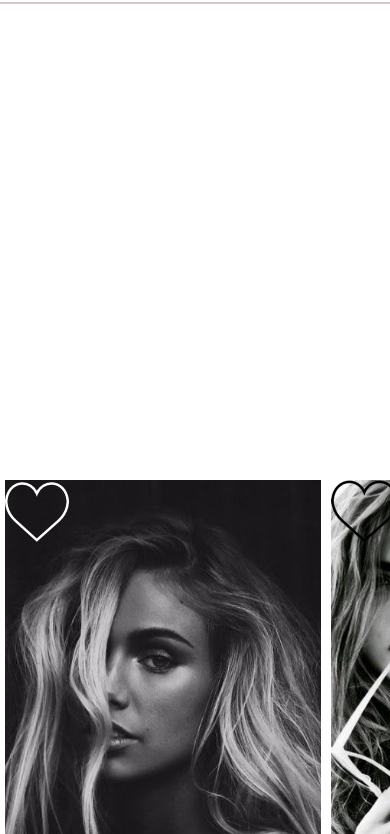
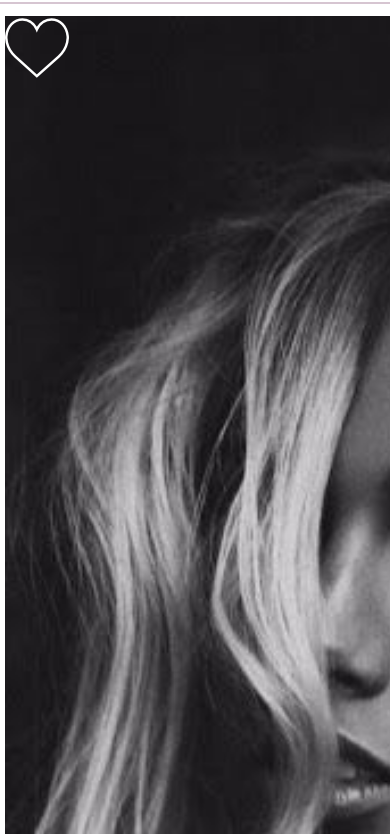
Before and after one commit to megankaluza/fashion, a plain HTML site: page index.html in a window 390 px wide. Shown: the part 192-1026 px from the top of the page. Drawn offline with nearby package versions, Linux system fonts and the light colour scheme; a web font is replaced by a local one.

Commit message:
add responsiveness to tablet/mobile screens using media queries

```diff
--- a/css/styles.scss
+++ b/css/styles.scss
@@ -10,13 +10,14 @@
 // Sass Components
 @import "base/index";
 
+html, body {
+  height: 100%;
+}
+
 h2 {
   @extend %rotate;
-  // color: $white;
   position: relative;
   top: 1000px;
-  // font-family: $stack-anton;
-  // font-size: 10em;
 }
 
 hr {
@@ -25,9 +26,7 @@ hr {
 }
 
 p {
-  // font-family: $stack-comfortaa;
   font-family: 'Lora', serif;
-  // font-size: 1em;
   text-align: center;
 }
 
@@ -94,7 +93,7 @@ span {
 // Gallery
 
 .box {
-  width: 200px;
+  width: 25%;
   height: 500px;
   flex-grow: 1;
 }
@@ -189,22 +188,29 @@ and (max-width: 1200px) {
 }
 
 @media only screen
-and (max-width: 667px) {
-  .column {
-    display: none;
+and (max-width: 1024px) {
+  .gallery .box {
+    width: 50%;
+    height: 900px;
+    background-size: contain;
   }
 
   .wrapper {
     display: table;
-    // width: 375px;
-    // height: 667px;
     margin: 0 auto;
   }
+}
 
-  .container {
+@media only screen
+and (max-width: 667px) {
+  .gallery .box {
+    width: 100%;
+    height: 900px;
+    background-size: contain;
+  }
+
+  .wrapper {
     display: table;
-    margin-top: 0;
-    width: 375px;
-    height: 667px;
+    margin: 0 auto;
   }
 }
```
Also changed, not shown: css/styles.css, 1 other file.
